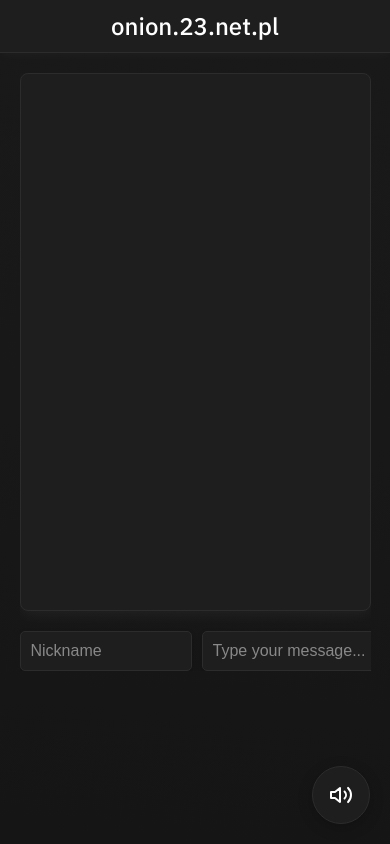
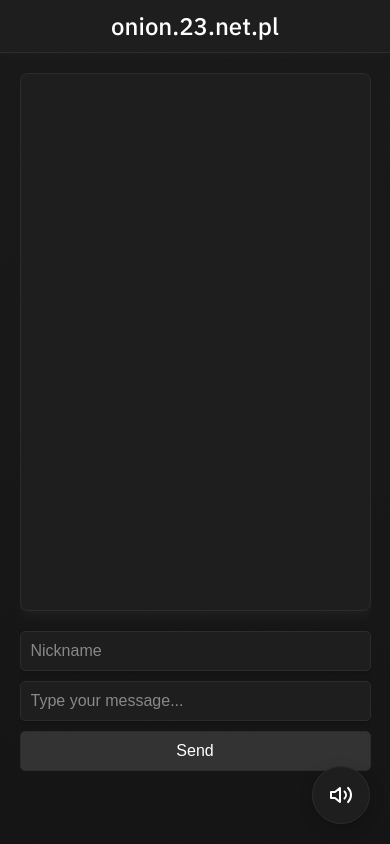
Before and after one commit to czerwinskicez/simple-tor-chat, a website: page private/index.html in a window 390 px wide. Drawn offline with Linux system fonts and the light colour scheme; no server answers.

Commit message:
responsiveness fix

```diff
--- a/private/index.html
+++ b/private/index.html
@@ -160,6 +160,17 @@
 
         #mf button:hover {
             background-color: #444;
+        }
+
+        @media (max-width: 600px) {
+            #mf {
+                flex-direction: column;
+            }
+
+            #mf input#nk {
+                width: 100%;
+                box-sizing: border-box;
+            }
         }
 
         .fab {
```
Also changed, not shown: public/index.html (+1 -1 lines).
